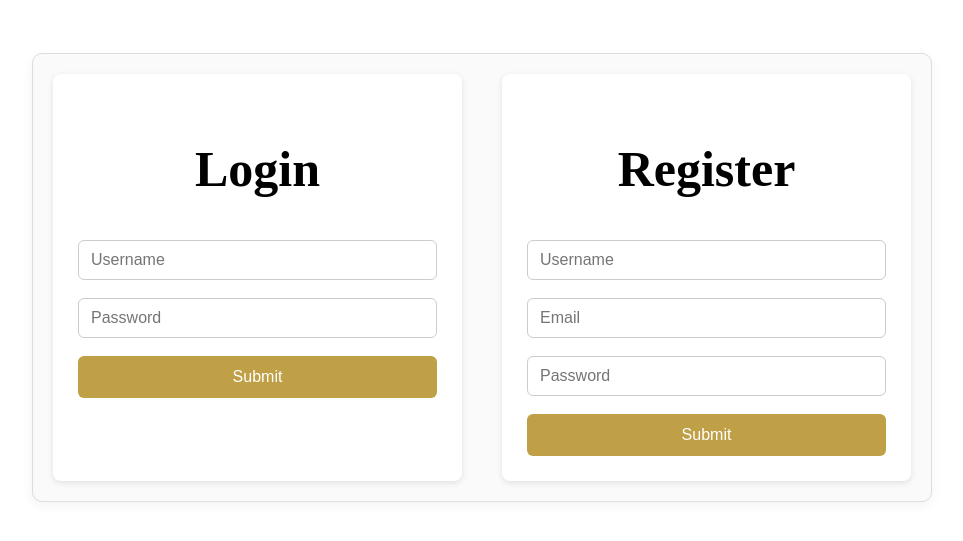
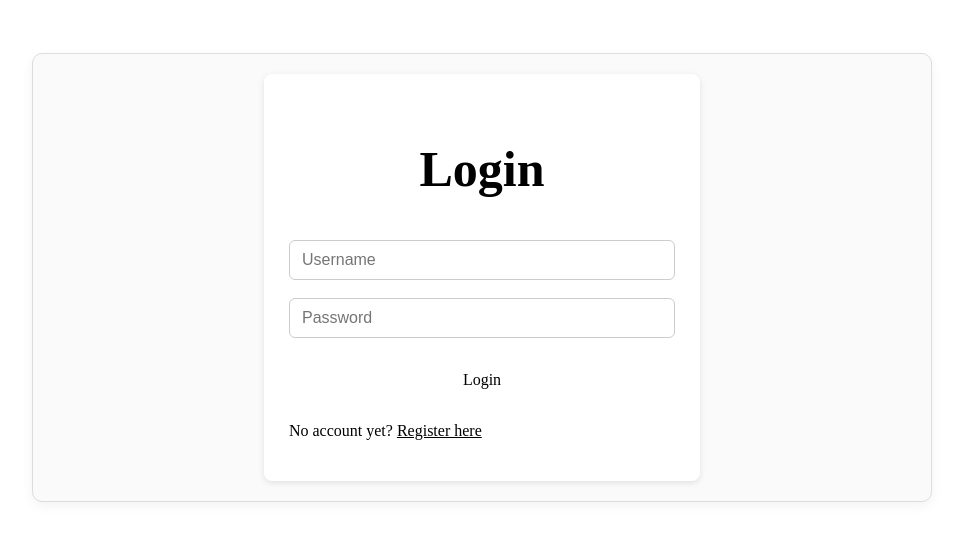
Before and after one commit to theo-bggtt/dxbRealEstate, a PHP site: page /dashboard.php in a window 1280 px wide. Shown: the part 142-683 px from the top of the page, without its empty margins (158-1121 px from the left). Run offline with PHP 8.4, Linux system fonts and the light colour scheme.

Commit message:
Merged login and register

```diff
--- a/dashboard.php
+++ b/dashboard.php
@@ -1,6 +1,5 @@
 <?php
-  require("start.php");
-
+require("start.php");
 ?>
 <!DOCTYPE html>
 <html lang="en">
@@ -8,25 +7,26 @@
     <meta charset="UTF-8">
     <meta name="viewport" content="width=device-width, initial-scale=1.0">
     <link rel="stylesheet" href="style/main.css">
-    <title><?php echo $lang['MAINPAGE_TITLE'];?></title>
+    <title><?php echo $lang['MAINPAGE_TITLE']; ?></title>
 </head>
 <body>
     <header>
-        <?php require('header.php') ?>
+        <?php require('header.php'); ?>
     </header>
 
     <main>
         <?php
-        if (isset($_SESSION["username"]) && !empty($_SESSION["username"])) {?>
-        <h2>Welcome to your dashboard, <?php echo isset($_SESSION["username"]) ? htmlspecialchars($_SESSION["username"]) : 'Guest'; ?>!</h2>
-        <p>This is a protected area. Only logged-in users can see this.</p>
-        <a href="panel/logout.php">Logout</a>
+        if (isset($_SESSION["username"]) && !empty($_SESSION["username"])) { ?>
+            <h2>Welcome to your dashboard, <?php echo htmlspecialchars($_SESSION["username"]); ?>!</h2>
+            <p>This is a protected area. Only logged-in users can see this.</p>
+            <a href="panel/logout.php">Logout</a>
         <?php
         } else {
+            // Default: show login, unless ?action=register
+            $action = $_GET['action'] ?? 'login';
             require('panel/login.php');
         }
         ?>
     </main>
-
 </body>
 </html>
--- a/panel/login.php
+++ b/panel/login.php
@@ -1,31 +1,44 @@
 <?php
-
 $username = filter_input(INPUT_POST, 'username', FILTER_SANITIZE_FULL_SPECIAL_CHARS);
 $email = filter_input(INPUT_POST, 'email', FILTER_SANITIZE_EMAIL);
 $password = filter_input(INPUT_POST, 'password', FILTER_SANITIZE_FULL_SPECIAL_CHARS);
+$passwordConfirm = filter_input(INPUT_POST, 'passwordConfirm', FILTER_SANITIZE_FULL_SPECIAL_CHARS);
 
-$_SESSION['username'] = $username;
-
-function register() {
-  echo("register");
+if ($_SERVER["REQUEST_METHOD"] === "POST") {
+    if (isset($_POST['login'])) {
+        // TODO: Handle login
+        $_SESSION['username'] = $username;
+    } elseif (isset($_POST['register'])) {
+        // TODO: Handle registration
+        $_SESSION['username'] = $username;
+    }
 }
-
 ?>
 
 <section class="connexion">
+  <?php if ($action === 'register') : ?>
 
-  <form action="" method="post">
-    <h1>Login</h1>
-    <input type="text" name="username" id="username" placeholder="Username" required>
-    <input type="password" name="password" id="password" placeholder="Password" required>
-    <input type="submit" name="submit" id="login">
-  </form>
+    <!-- REGISTER FORM -->
+    <form action="" method="post">
+      <h1>Register</h1>
+      <input type="text" name="username" placeholder="Username" required>
+      <input type="email" name="email" placeholder="Email" required>
+      <input type="password" name="password" placeholder="Password" required>
+      <input type="password" name="passwordConfirm" placeholder="Confirm Password" required>
+      <button type="submit" name="register">Create Account</button>
+      <p class="switch">Already have an account? <a href="dashboard.php?action=login">Login here</a></p>
+    </form>
 
-  <form action="" method="post">
-    <h1>Register</h1>
-    <input type="text" name="username" id="username" placeholder="Username" required>
-    <input type="email" name="email" id="email" placeholder="Email" required>
-    <input type="password" name="password" id="password" placeholder="Password" required>
-    <input type="submit" name="submit" id="register">
-  </form>
+  <?php else : ?>
+
+    <!-- LOGIN FORM -->
+    <form action="" method="post">
+      <h1>Login</h1>
+      <input type="text" name="username" placeholder="Username" required>
+      <input type="password" name="password" placeholder="Password" required>
+      <button type="submit" name="login">Login</button>
+      <p class="switch">No account yet? <a href="dashboard.php?action=register">Register here</a></p>
+    </form>
+
+  <?php endif; ?>
 </section>
```
